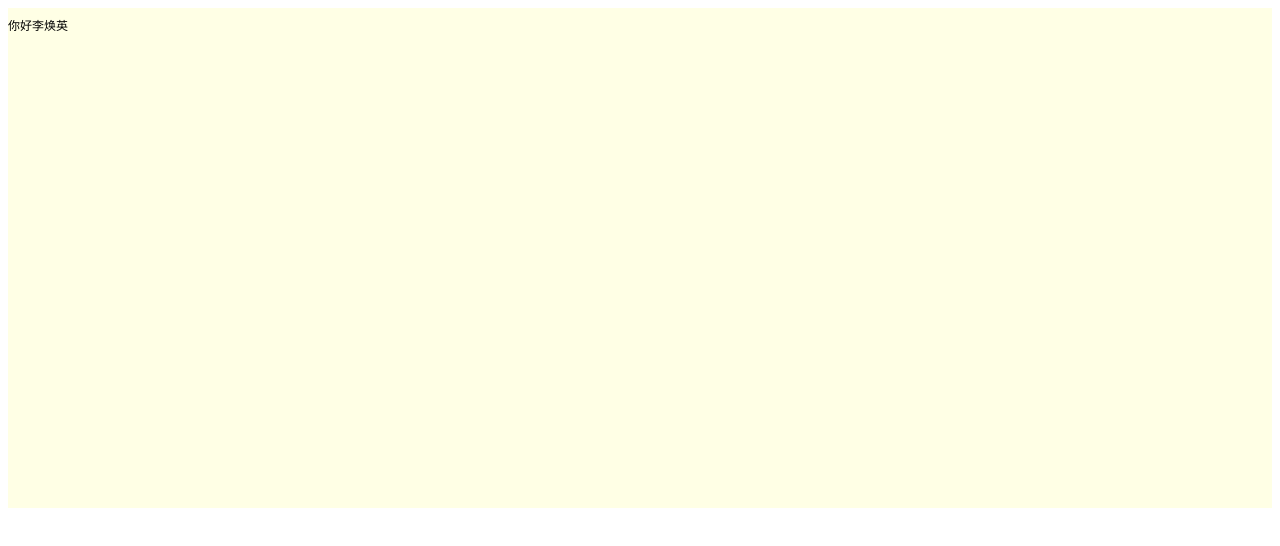
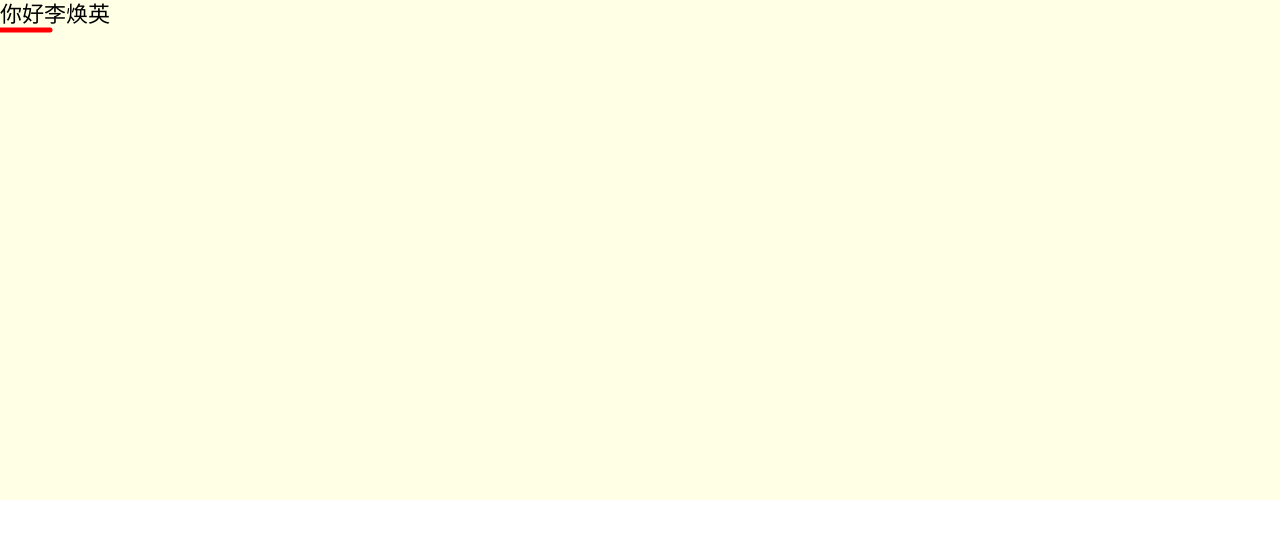
Before and after one commit to 435012357/vue-annotator, a website: page index.html in a window 1280 px wide. Drawn offline with Linux system fonts and the light colour scheme.

Commit message:
style(index.html): 添加基础样式并调整文本和线条元素
添加全局重置样式，增大文本字体大小并添加红色分割线

```diff
--- a/index.html
+++ b/index.html
@@ -4,6 +4,13 @@
         <meta charset="UTF-8" />
         <meta name="viewport" content="width=device-width, initial-scale=1.0" />
         <title>Document</title>
+        <style>
+            * {
+                margin: 0;
+                padding: 0;
+                box-sizing: border-box;
+            }
+        </style>
     </head>
     <body>
         <div
@@ -11,6 +18,7 @@
                 width: 100%;
                 height: 500px;
                 background: rgba(255, 255, 0, 0.1);
+                overflow: hidden;
             "
         >
             <svg
@@ -21,11 +29,20 @@
             >
                 <g transform="translate(0, 22)">
                     <text
-                        style="font-size: 12px"
+                        style="font-size: 22px"
                         fill="currentColor"
                     >
                         你好李焕英
                     </text>
+                    <line
+                        x1="0"
+                        y1="8"
+                        x2="50"
+                        y2="8"
+                        stroke="#f00"
+                        stroke-width="5"
+                        stroke-linecap="round"
+                    ></line>
                 </g>
             </svg>
 
```
